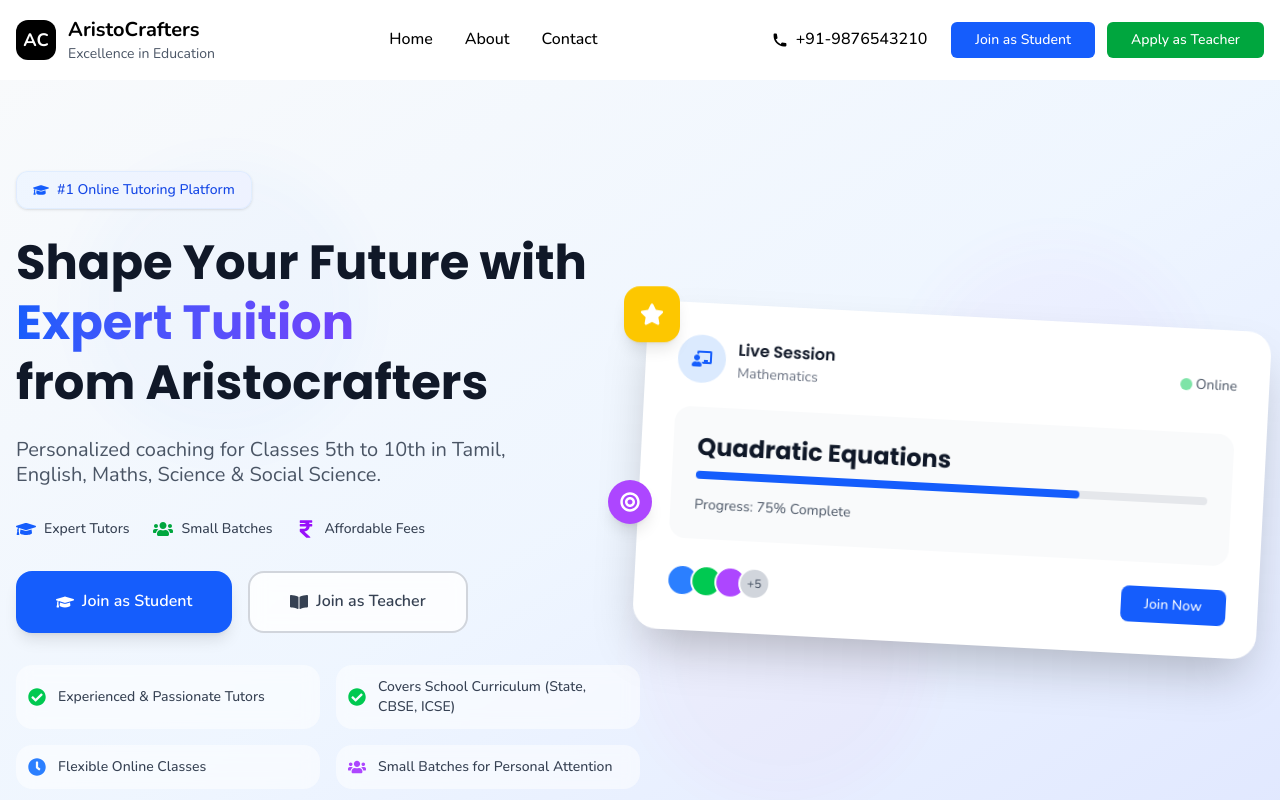
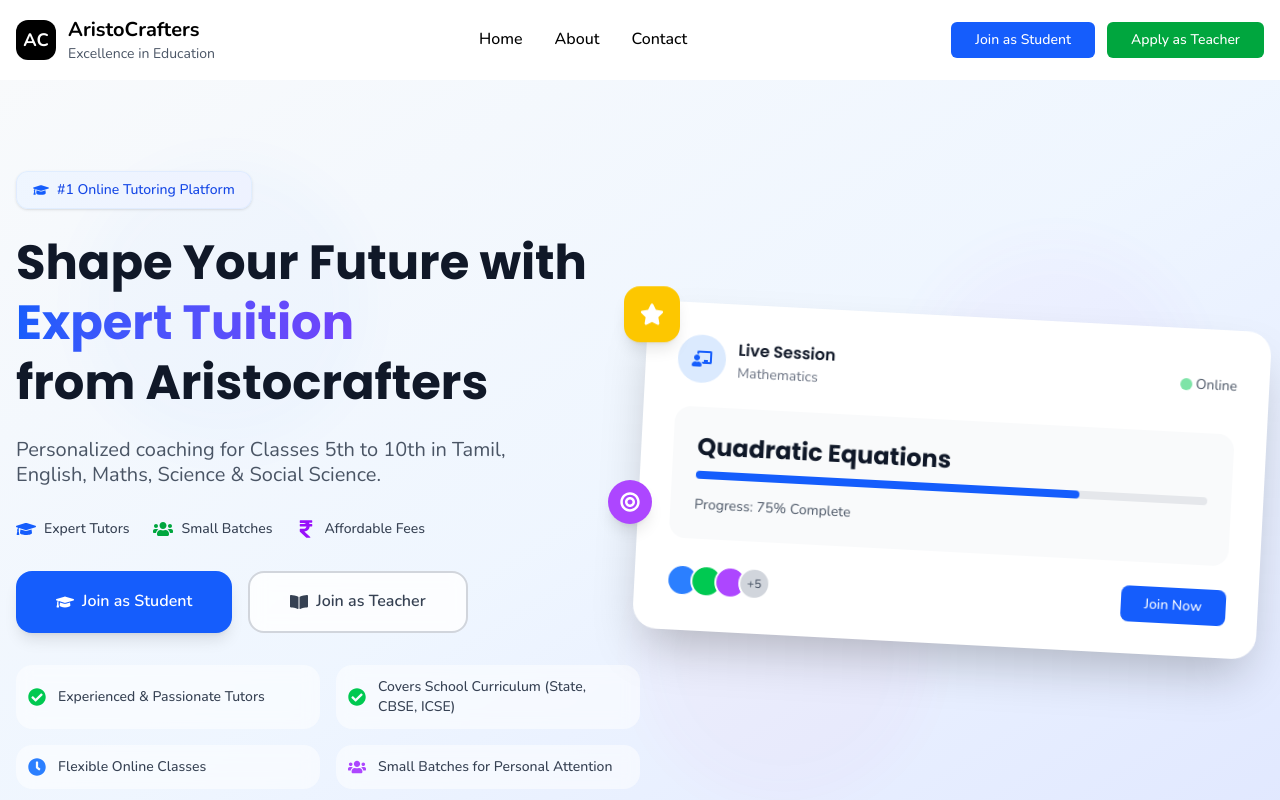
Before and after one commit to Pradeep-Nexcode/aristocrafters, a Next.js app: page / in a window 1280 px wide. Shown: the top 800 px of the page. Built offline with nearby package versions, Linux system fonts and the light colour scheme.

Commit message:
refactor(Header): remove commented phone number section
The phone number section was commented out as it's no longer needed in the header component.

```diff
--- a/src/components/Header.js
+++ b/src/components/Header.js
@@ -54,12 +54,12 @@
             {/* Contact Info & CTA */}
             <div className="hidden lg:flex items-center space-x-6">
               {/* Phone Number */}
-              <div className="flex items-center space-x-2">
+              {/* <div className="flex items-center space-x-2">
                 <svg className="w-4 h-4 text-black" fill="currentColor" viewBox="0 0 20 20">
                   <path d="M2 3a1 1 0 011-1h2.153a1 1 0 01.986.836l.74 4.435a1 1 0 01-.54 1.06l-1.548.773a11.037 11.037 0 006.105 6.105l.774-1.548a1 1 0 011.059-.54l4.435.74a1 1 0 01.836.986V17a1 1 0 01-1 1h-2C7.82 18 2 12.18 2 5V3z" />
                 </svg>
                 <span className="text-black font-medium">+91-9876543210</span>
-              </div>
+              </div> */}
 
               {/* CTA Buttons */}
               <div className="flex gap-3">
```
